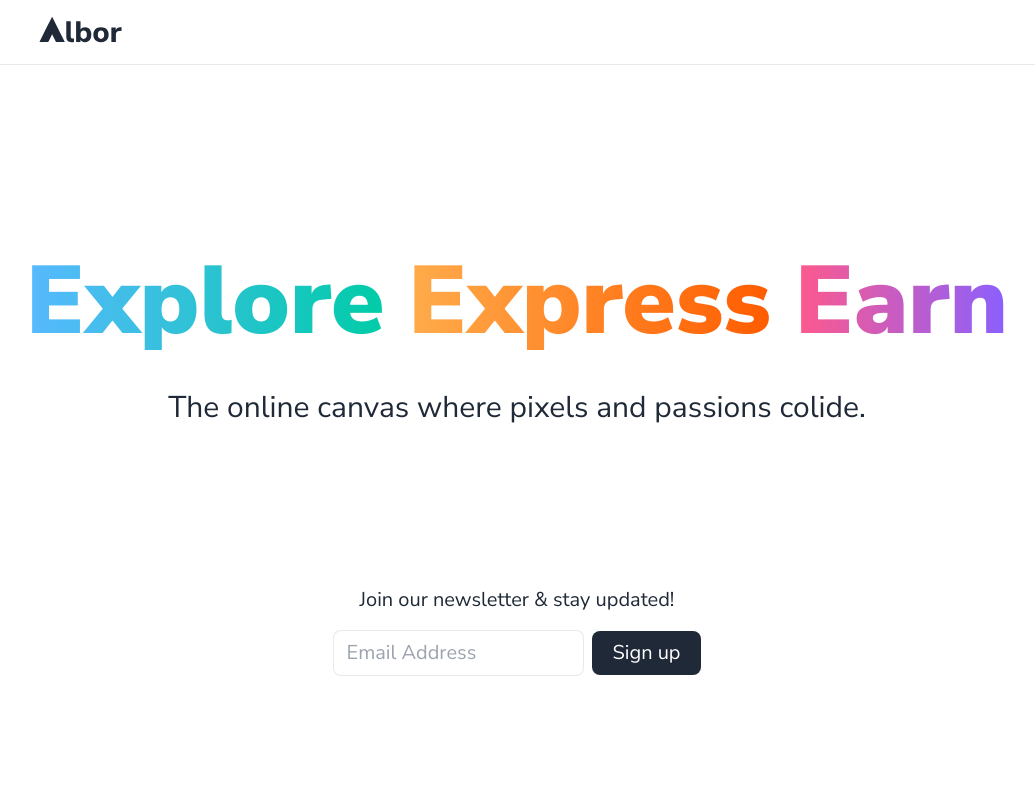
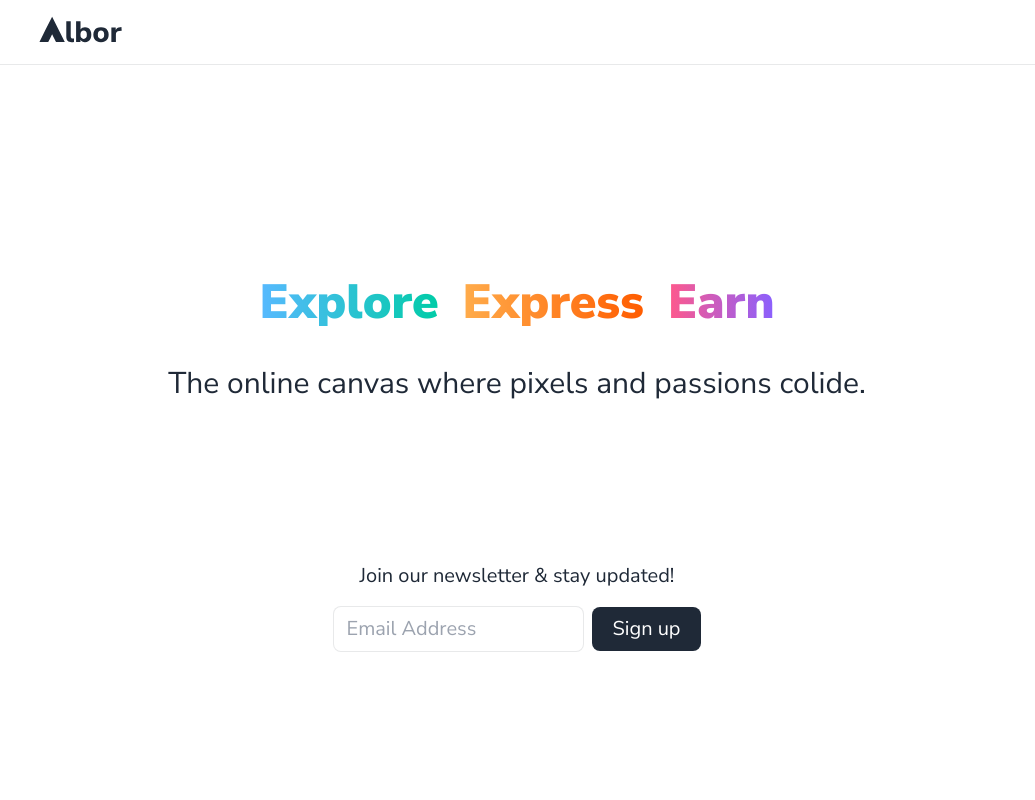
Before and after one commit to DantchoLV9/albor-homepage, a Next.js app: page / in a window 1280 px wide. Shown: the top 800 px of the page, without its empty margins (123-1158 px from the left). Built offline with nearby package versions, Linux system fonts and the light colour scheme.

Commit message:
Fixed: landscape phone responsive main title bug

```diff
--- a/src/app/components/HeroTitle/HeroTitle.js
+++ b/src/app/components/HeroTitle/HeroTitle.js
@@ -2,7 +2,7 @@ import React from "react";
 
 const HeroTitle = () => {
 	return (
-		<h1 className="w-full text-7xl sm:text-8xl md:text-9xl lg:text-8xl 2xl:text-9xl font-black flex flex-col lg:flex-row gap-3 lg:gap-6 justify-center text-center">
+		<h1 className="w-full landscape:flex-row landscape:text-5xl text-7xl sm:text-8xl md:text-9xl lg:text-8xl 2xl:text-9xl font-black flex flex-col lg:flex-row gap-3 lg:gap-6 justify-center text-center">
 			<a
 				href="#exploreSection"
 				className="bg-gradient-to-r hover:scale-105 transition-transform from-gradient1-from to-gradient1-to bg-clip-text text-transparent"
```
